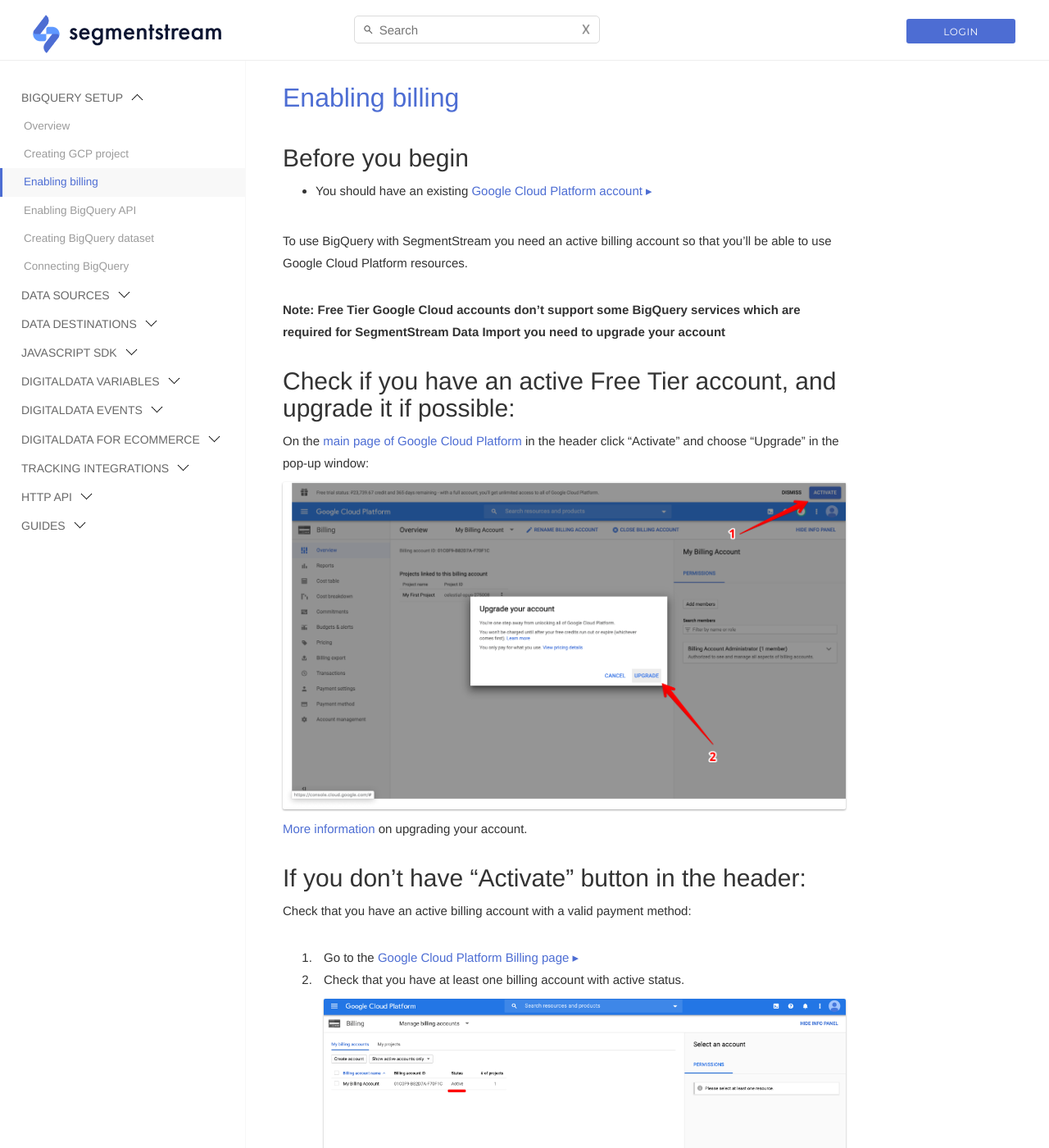
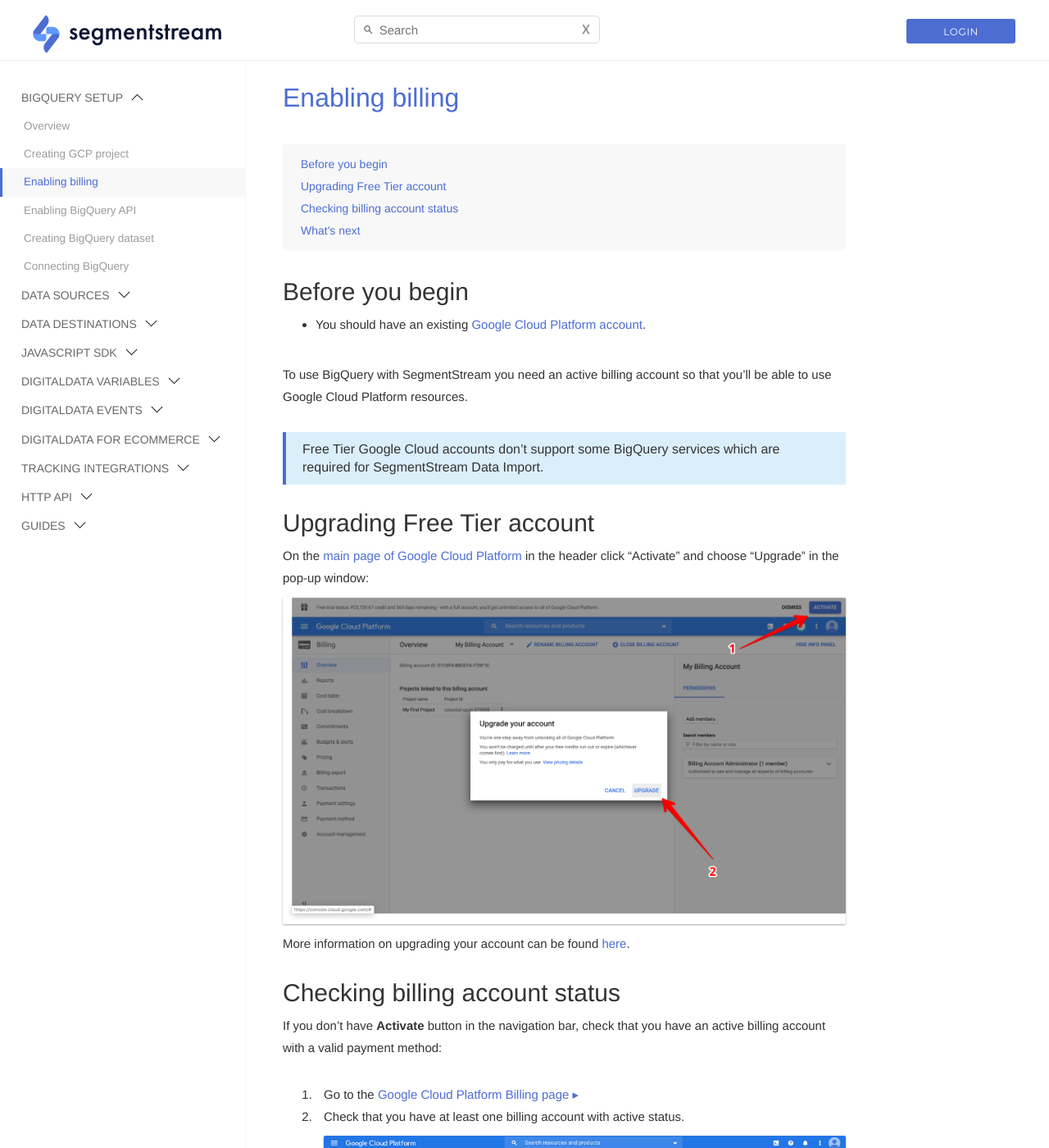
Before and after one commit to segmentstream-com/segmentstream-com.github.io, a Jekyll site: the page built from _docs/bigquery/enabling-billing.md, in a window 1280 px wide and 1400 px high. Shown: the whole window at 82% size. Built offline with Jekyll 4.4.1, drawn with Linux system fonts in a browser that asks for light colours; nearby versions of some CDN libraries; some of the changed text lies outside the part shown.

Commit message:
updated enabling billing page

```diff
--- a/_docs/bigquery/enabling-billing.md
+++ b/_docs/bigquery/enabling-billing.md
@@ -10,35 +10,42 @@
 <!---
 In this article explained how to Enable BigQuery API if it is not enabled
 -->
+<ul class="page-navigation">
+  <li><a href="#before-you-begin">Before you begin</a></li>
+  <li><a href="#upgrading">Upgrading Free Tier account</a></li>
+  <li><a href="#checking-account-status">Checking billing account status</a></li>
+  <li><a href="#whats-next">What's next</a></li>
+</ul>
+
+
 ## Before you begin
-* You should have an existing [Google Cloud Platform account ▸](creating-gcp-account)
+* You should have an existing [Google Cloud Platform account](creating-gcp-account).
 
 To use BigQuery with SegmentStream you need an active billing account so that you'll be able to use Google Cloud Platform resources.
 
-**Note: Free Tier Google Cloud accounts don’t support some BigQuery services which are required for SegmentStream Data Import you need to upgrade your account**
+> Free Tier Google Cloud accounts don’t support some BigQuery services which are required for SegmentStream Data Import.
 
-## Check if you have an active Free Tier account, and upgrade it if possible:
+## Upgrading Free Tier account
 On the [main page of Google Cloud Platform](https://console.cloud.google.com) in the header click “Activate” and choose “Upgrade” in the pop-up window:
-![](/img/bigquery_billing.1.png)
-[More information](https://cloud.google.com/free/docs/gcp-free-tier#how-to-upgrade) on upgrading your account.
+![Upgrading BigQuery account](/img/bigquery_billing.1.png)
+More information on upgrading your account can be found [here](https://cloud.google.com/free/docs/gcp-free-tier#how-to-upgrade).
 
-## If you don’t have "Activate" button in the header:
-Check that you have an active billing account with a valid payment method:
+## Checking billing account status
+If you don't have **Activate** button in the navigation bar, check that you have an active billing account with a valid payment method:
 1. Go to the [Google Cloud Platform Billing page ▸](https://console.cloud.google.com/billing)
 2. Check that you have at least one billing account with active status.
-![](/img/bigquery_billing.2.png)
+![Account with active status](/img/bigquery_billing.2.png)
 3. Click on the account name and follow instructions to set the status to active if it is different.
-![](/img/bigquery_billing.3.png)
+![Click on the account name](/img/bigquery_billing.3.png)
 
 4. Validate your payment info (1) and check that you don’t have any critical (red) billing health check issues (2).
-![](/img/bigquery_billing.4.png)
-
+![Check billing status](/img/bigquery_billing.4.png)
 
 
 If you experience an issue with setting up a billing account [consult the documentation on billing accounts](https://cloud.google.com/billing/docs/how-to/manage-billing-account).
 
 
 ## What's next:
-* [Checking that BigQuery API is enabled](enabling-bigquery-api)
+* [Enabling BigQuery API](enabling-bigquery-api)
 * [Creating BigQuery dataset](creating-bigquery-dataset)
-* [Connecting BigQuery dataset and SegmentStream](connecting-bigquery)
+* [Connecting BigQuery to SegmentStream](connecting-bigquery)
```
